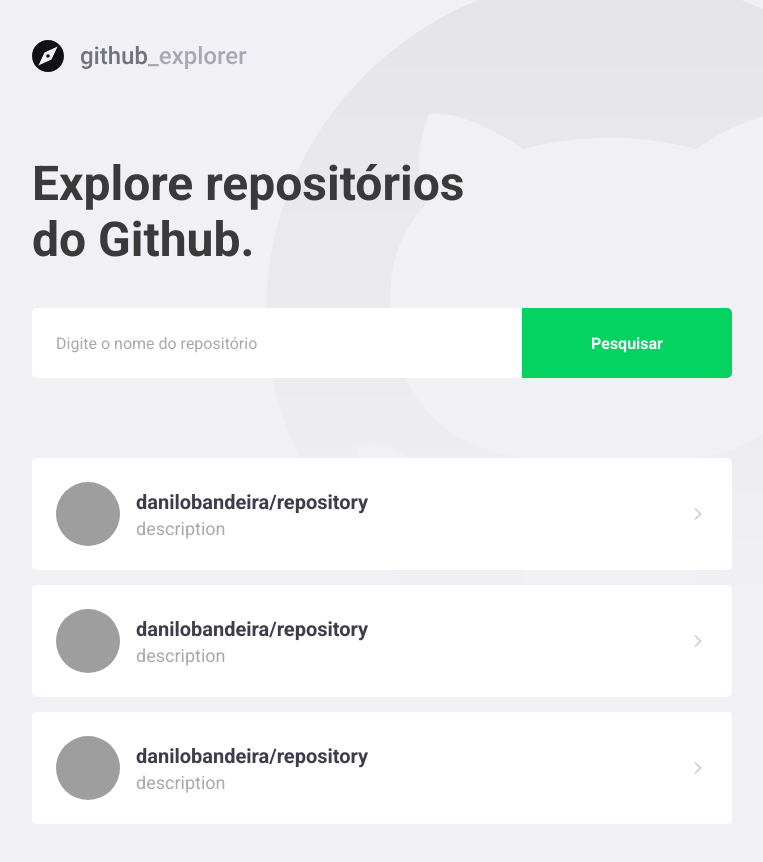
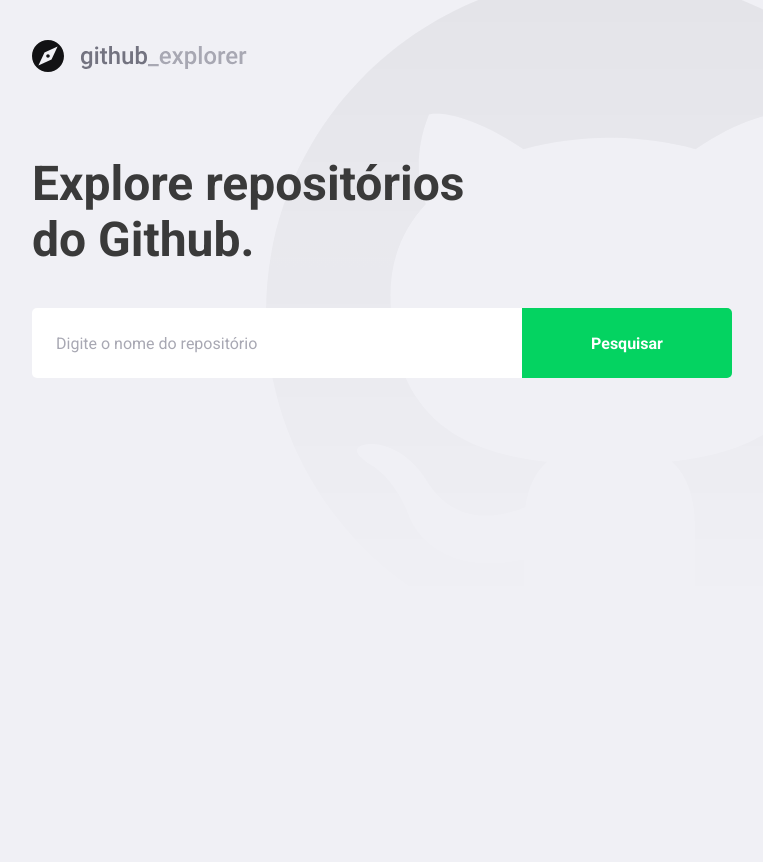
Before and after one commit to danilobandeira29/frontend-Github-Explorer, a React (Create React App) app: page / in a window 1280 px wide. Shown: the whole page, without its empty margins (148-911 px from the left). After the commit the page ends 800 px from the top, so only its background shows below. Built offline with nearby package versions, Linux system fonts and the light colour scheme; grey boxes are pictures that could not be loaded.

Commit message:
added connection to github's api

```diff
--- a/package.json
+++ b/package.json
@@ -10,6 +10,7 @@
     "@types/node": "^12.0.0",
     "@types/react": "^16.9.0",
     "@types/react-dom": "^16.9.0",
+    "axios": "^0.19.2",
     "polished": "^3.6.3",
     "react": "^16.13.1",
     "react-dom": "^16.13.1",
--- a/src/pages/Dashboard/index.tsx
+++ b/src/pages/Dashboard/index.tsx
@@ -1,56 +1,60 @@
-import React from 'react';
-
+import React, { useState, FormEvent } from 'react';
 import { FiChevronRight } from 'react-icons/fi';
+import api from '../../services/api';
 import logoExplorer from '../../assets/logo.svg';
 import { Title, Form, Repositories } from './styles';
 
+interface Repository {
+  full_name: string;
+  description: string;
+  owner: {
+    login: string;
+    avatar_url: string;
+  };
+}
+
 const Dashboard: React.FC = () => {
+  const [newRepo, setNewRepo] = useState('');
+  const [repositories, setRepositories] = useState<Repository[]>([]);
+
+  async function handleAddRepository(e: FormEvent<HTMLElement>): Promise<void> {
+    e.preventDefault();
+
+    const response = await api.get<Repository>(`repos/${newRepo}`);
+
+    const repository = response.data;
+
+    setRepositories([...repositories, repository]);
+  }
+
   return (
     <>
       <img src={logoExplorer} alt="Logo Explorer" />
       <Title>Explore repositórios do Github.</Title>
-      <Form>
-        <input placeholder="Digite o nome do repositório" />
+      <Form onSubmit={handleAddRepository}>
+        <input
+          value={newRepo}
+          onChange={e => setNewRepo(e.target.value)}
+          placeholder="Digite o nome do repositório"
+        />
         <button type="submit">Pesquisar</button>
       </Form>
 
       <Repositories>
-        <a href="teste">
+        {repositories.map(repository => (
+          <a key={repository.full_name} href="teste">
             <img
-            src="https://avatars3.githubusercontent.com/u/61798805?s=460&u=e3c897fa042ae6b54fa8b262b6f146d8174cb9eb&v=4"
-            alt="Danilo Bandeira"
+              src={repository.owner.avatar_url}
+              alt={repository.owner.login}
             />
             <div>
-            <strong>danilobandeira/repository</strong>
-            <p>description</p>
+              <strong>{repository.full_name}</strong>
+              <p>{repository.description}</p>
             </div>
 
             <FiChevronRight size={20} />
           </a>
-        <a href="teste">
-          <img
-            src="https://avatars3.githubusercontent.com/u/61798805?s=460&u=e3c897fa042ae6b54fa8b262b6f146d8174cb9eb&v=4"
-            alt="Danilo Bandeira"
-          />
-          <div>
-            <strong>danilobandeira/repository</strong>
-            <p>description</p>
-          </div>
-
-          <FiChevronRight size={20} />
-        </a>
-        <a href="teste">
-          <img
-            src="https://avatars3.githubusercontent.com/u/61798805?s=460&u=e3c897fa042ae6b54fa8b262b6f146d8174cb9eb&v=4"
-            alt="Danilo Bandeira"
-          />
-          <div>
-            <strong>danilobandeira/repository</strong>
-            <p>description</p>
-          </div>
-
-          <FiChevronRight size={20} />
-        </a>
+        ))}
       </Repositories>
     </>
   );
--- a/src/pages/Dashboard/styles.ts
+++ b/src/pages/Dashboard/styles.ts
@@ -74,8 +74,8 @@
     }
 
     div {
-      margin-left: 16px;
-
+      margin: 0 16px;
+      flex: 1;
       strong {
         font-size: 20px;
         color: #3d3d4d;
--- /dev/null
+++ b/src/services/api.ts
@@ -0,0 +1,7 @@
+import axios from 'axios';
+
+const api = axios.create({
+  baseURL: 'https://api.github.com',
+});
+
+export default api;
```
Also changed, not shown: .eslintrc.json, 1 other file (tests, documents, lock files or other folders). Lines whose indentation alone changed are shown as unchanged.
